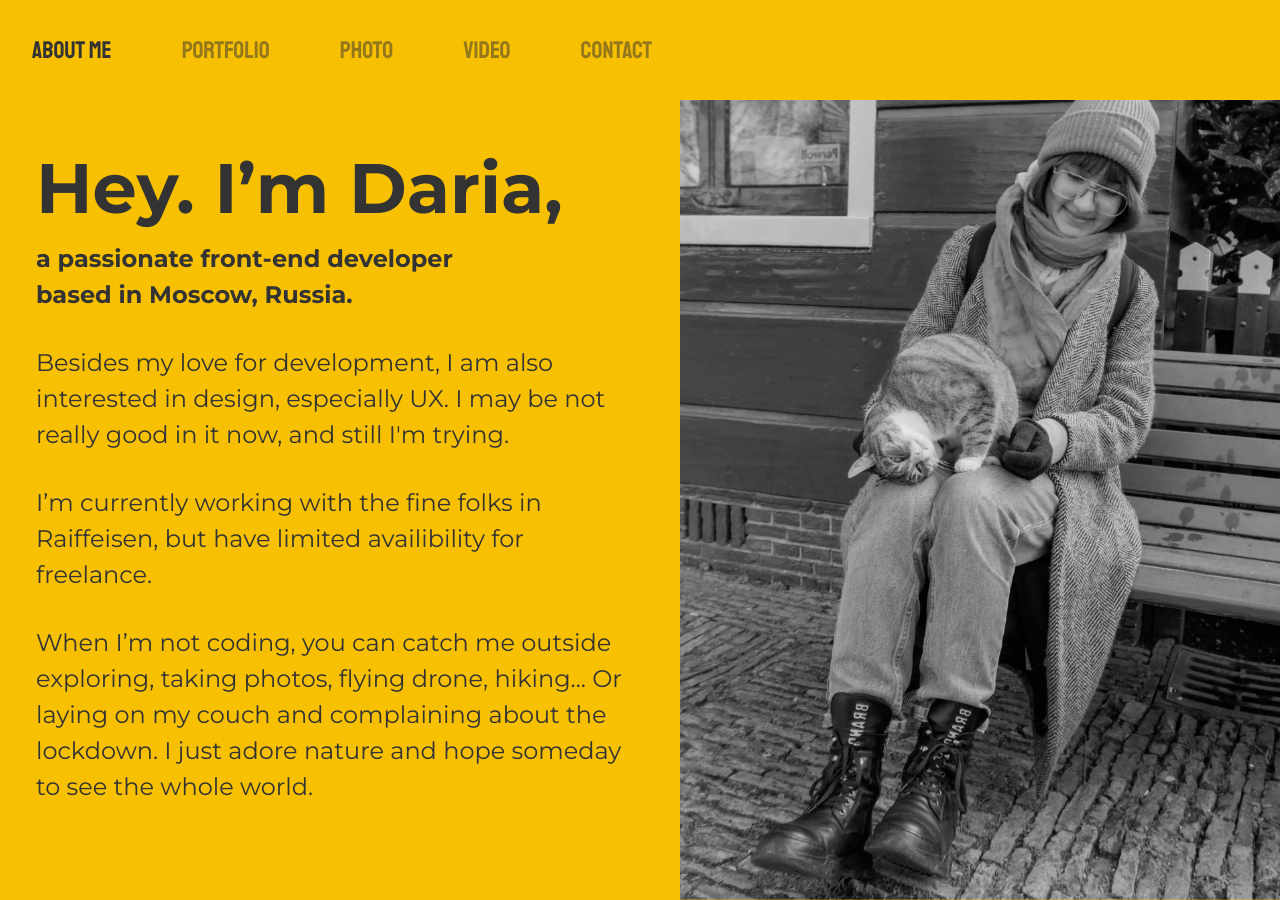
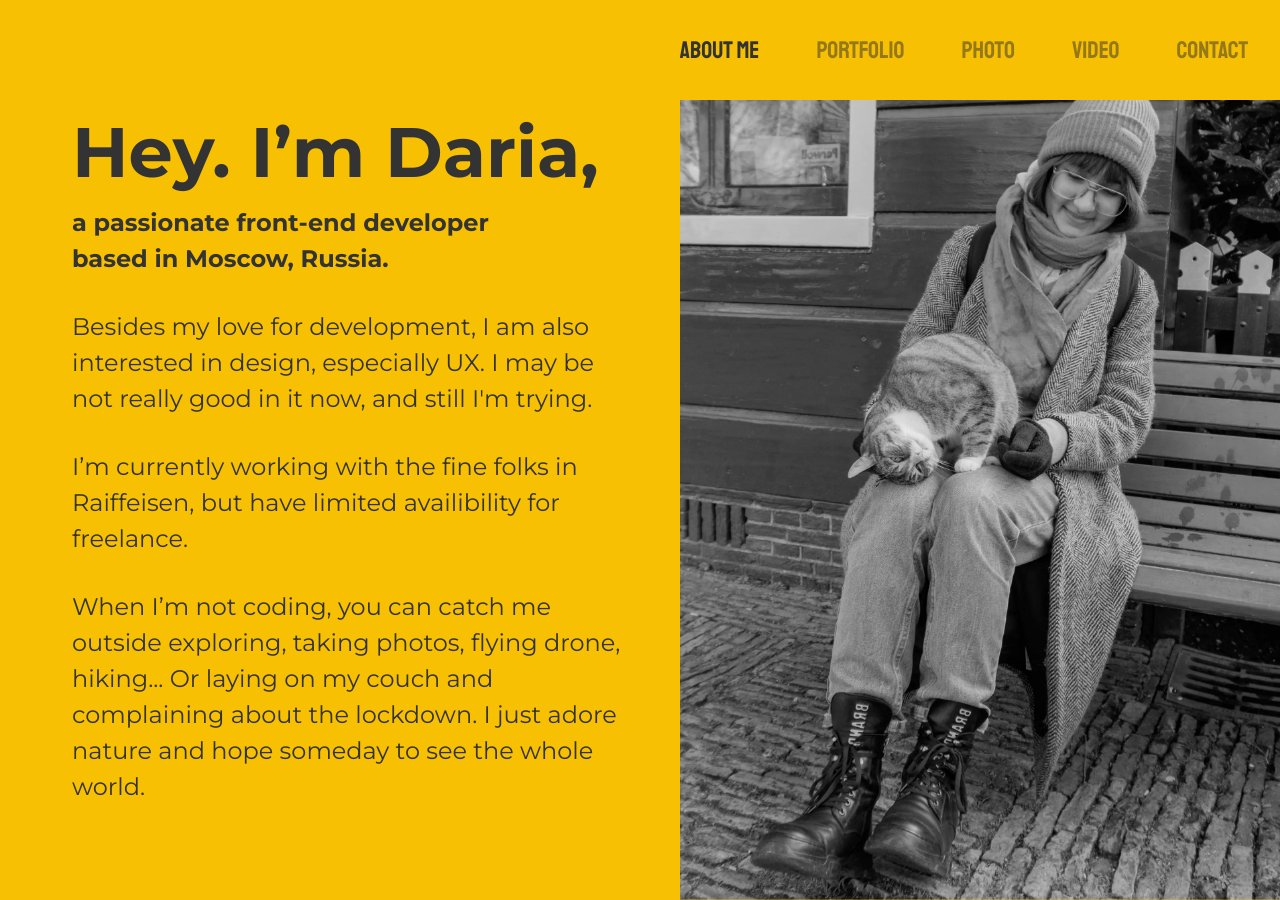
Before and after one commit to airadavometra/airadavometra-next, a Next.js app: page / in a window 1280 px wide. Built offline with nearby package versions, Linux system fonts and the light colour scheme.

Commit message:
change about layout

```diff
--- a/components/Header/Header.module.css
+++ b/components/Header/Header.module.css
@@ -1,6 +1,8 @@
 .header {
   width: 100%;
   padding: 32rem;
+  display: flex;
+  justify-content: flex-end;
   position: sticky;
   top: 0;
   font-family: var(--header-text-font);
@@ -12,10 +14,9 @@
   }
 }
 .navigation {
-  width: 100%;
   display: flex;
   align-items: center;
-  gap: 70rem;
+  gap: 57rem;
   @media (max-width: 768px) {
     display: none;
   }
--- a/pagesStyles/MainPage.module.css
+++ b/pagesStyles/MainPage.module.css
@@ -11,7 +11,7 @@
 .description {
   height: 100%;
   width: 50vw;
-  padding: 36rem 0px 0px 36rem;
+  padding: 0px 0px 0px 72rem;
   flex-shrink: 0;
   display: flex;
   flex-direction: column;
--- a/styles/globals.css
+++ b/styles/globals.css
@@ -1,6 +1,6 @@
 @import url("https://fonts.googleapis.com/css2?family=Montserrat:wght@100;200;300;400;500;600;700;800;900&family=Staatliches&display=swap");
 
-:root {
+html {
   --yellow: #f7c003;
   --black: #333;
   --white: #e4e4e4;
```
